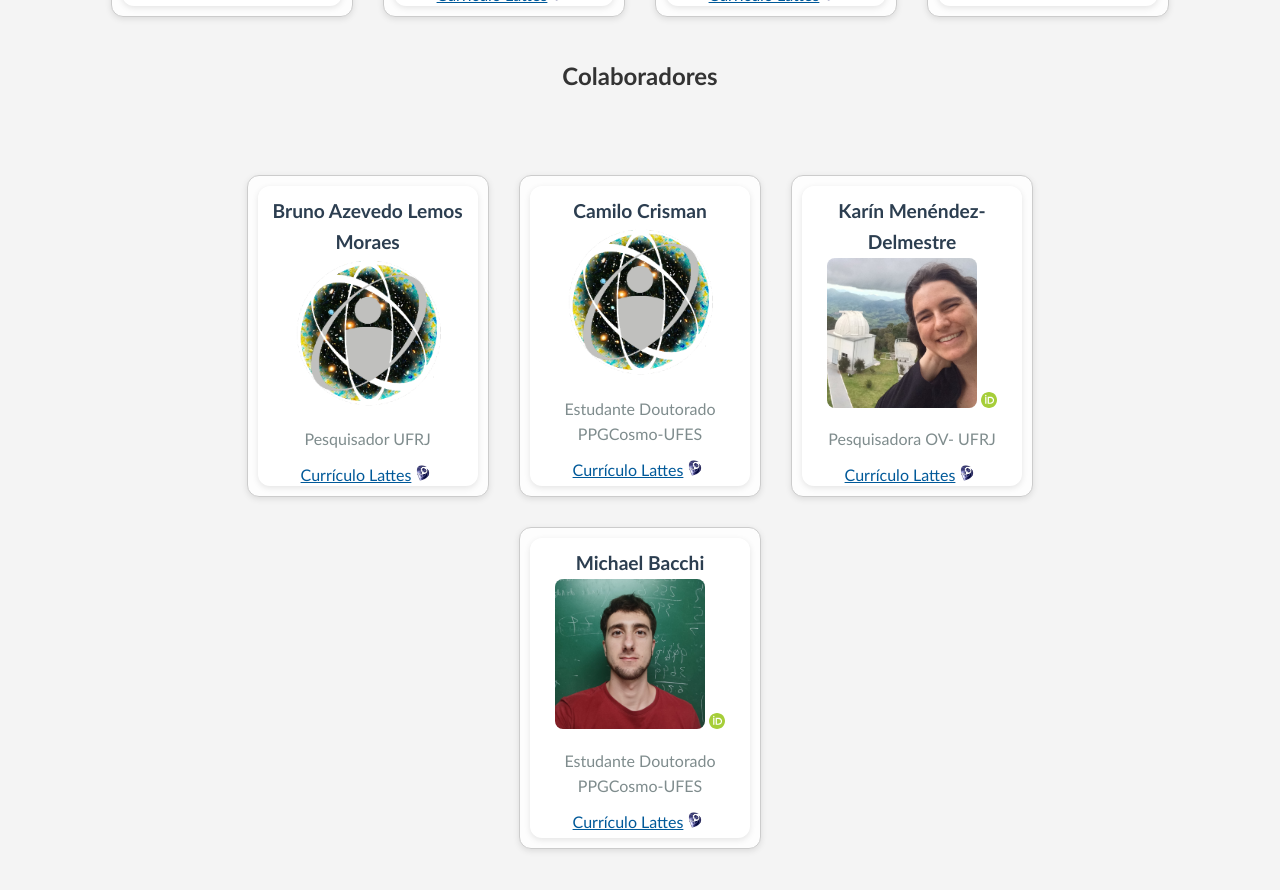
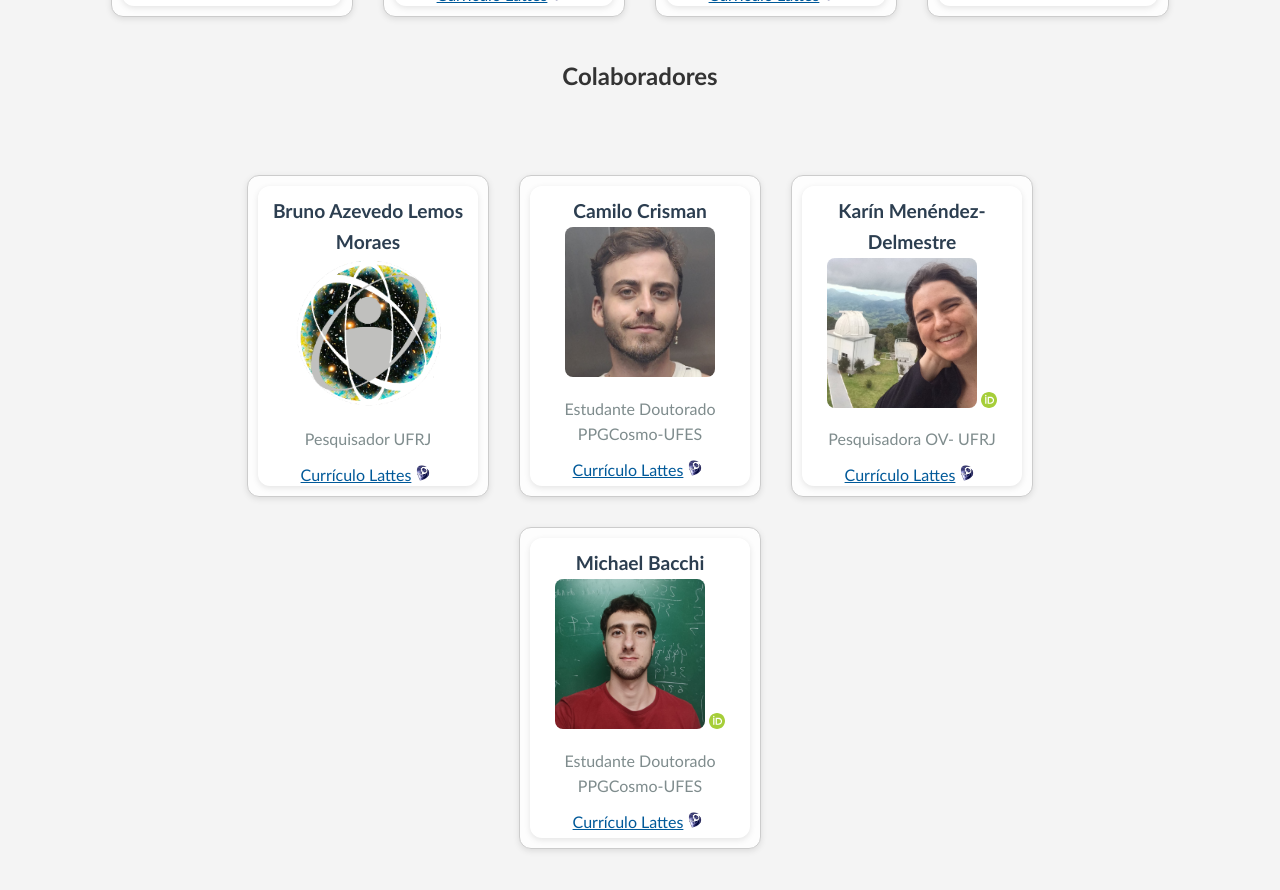
Before and after one commit to cbpf-cosmo/cbpf-cosmo.github.io, a Jekyll site: the page membros.html, which Jekyll copies as it is, in a window 1280 px wide and 900 px high, scrolled down 3996 px. Shown: the top 890 px of the window. Built offline with Jekyll 4.4.1, drawn with Linux system fonts in a browser that asks for light colours.

Commit message:
adding camilo;

```diff
--- a/membros.html
+++ b/membros.html
@@ -1073,7 +1073,7 @@
       <div class="member-front">
         <div class="member-name">
           Camilo Crisman
-          <img src="images/thumbs/cbpf.png" alt="foto" class="clickable-photo"
+          <img src="images/thumbs/camilo.jpeg" alt="foto" class="clickable-photo"
                style="width:150px; height:150px; object-fit:cover;">
           <!-- <a href="https://orcid.org/" target="_blank">
             <img src="images/ORCID-iD_icon_vector.svg" alt="iD ORCID"/> -->
@@ -1081,13 +1081,13 @@
         </div>
         <div class="member-role">Estudante Doutorado PPGCosmo-UFES</div>
         <div class="member-lattes">
-          <a href="http://lattes.cnpq.br/" target="_blank">
+          <a href="http://lattes.cnpq.br/6850399053401605" target="_blank">
             Currículo Lattes<img src="images/lattes-logo-2.png" alt="iD Lattes"/>
           </a>
         </div>
       </div>
       <div class="member-back">
-        <p>Texto sobre   palavras-chaves</p>
+        <p>Cosmology - Peculiar velocities -  Peculiar velocities - SNe Ia - Galaxies</p>
         <button class="btn-back">Voltar</button>
       </div>
     </div>
```
Also changed, not shown: images/thumbs/camilo.jpeg (added).
